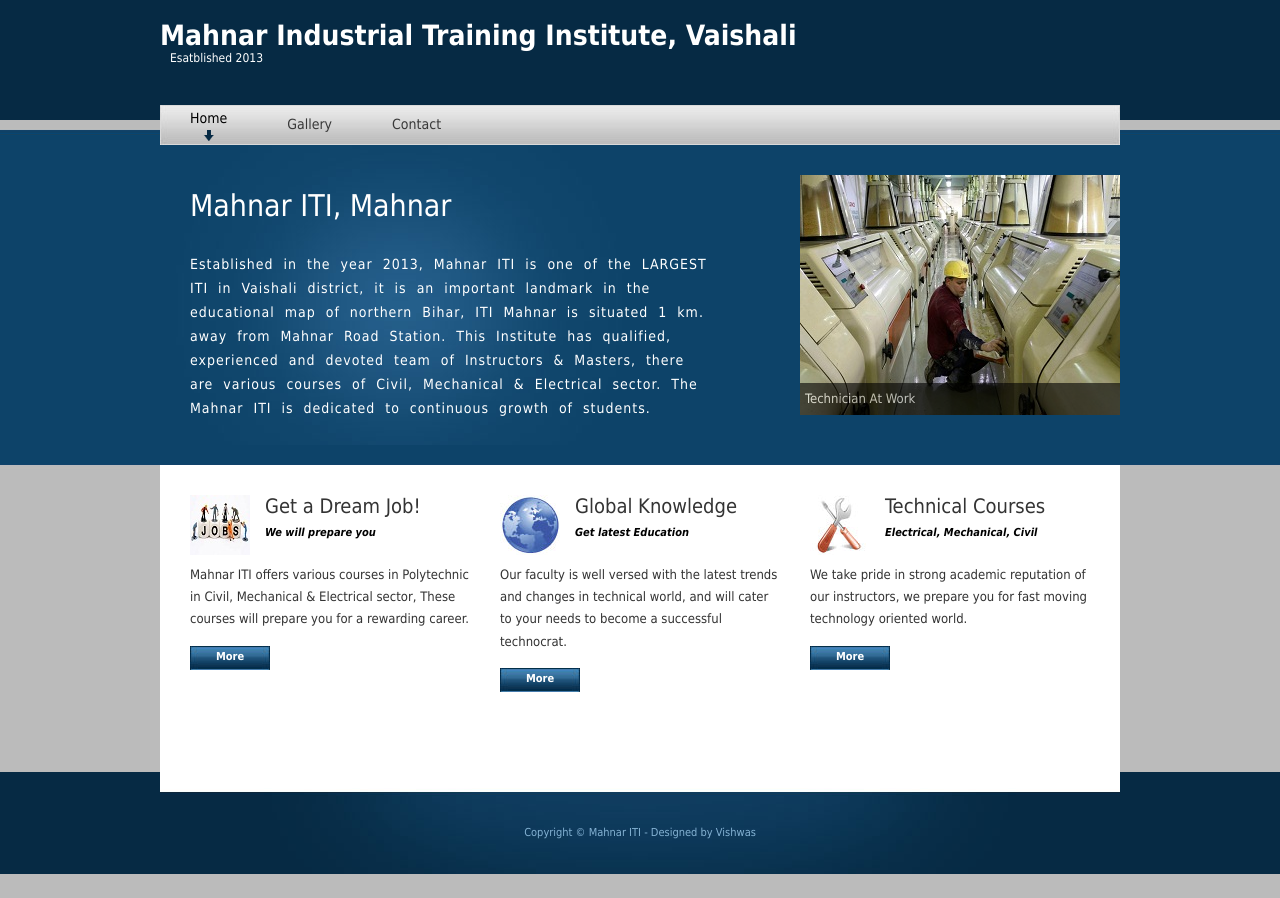
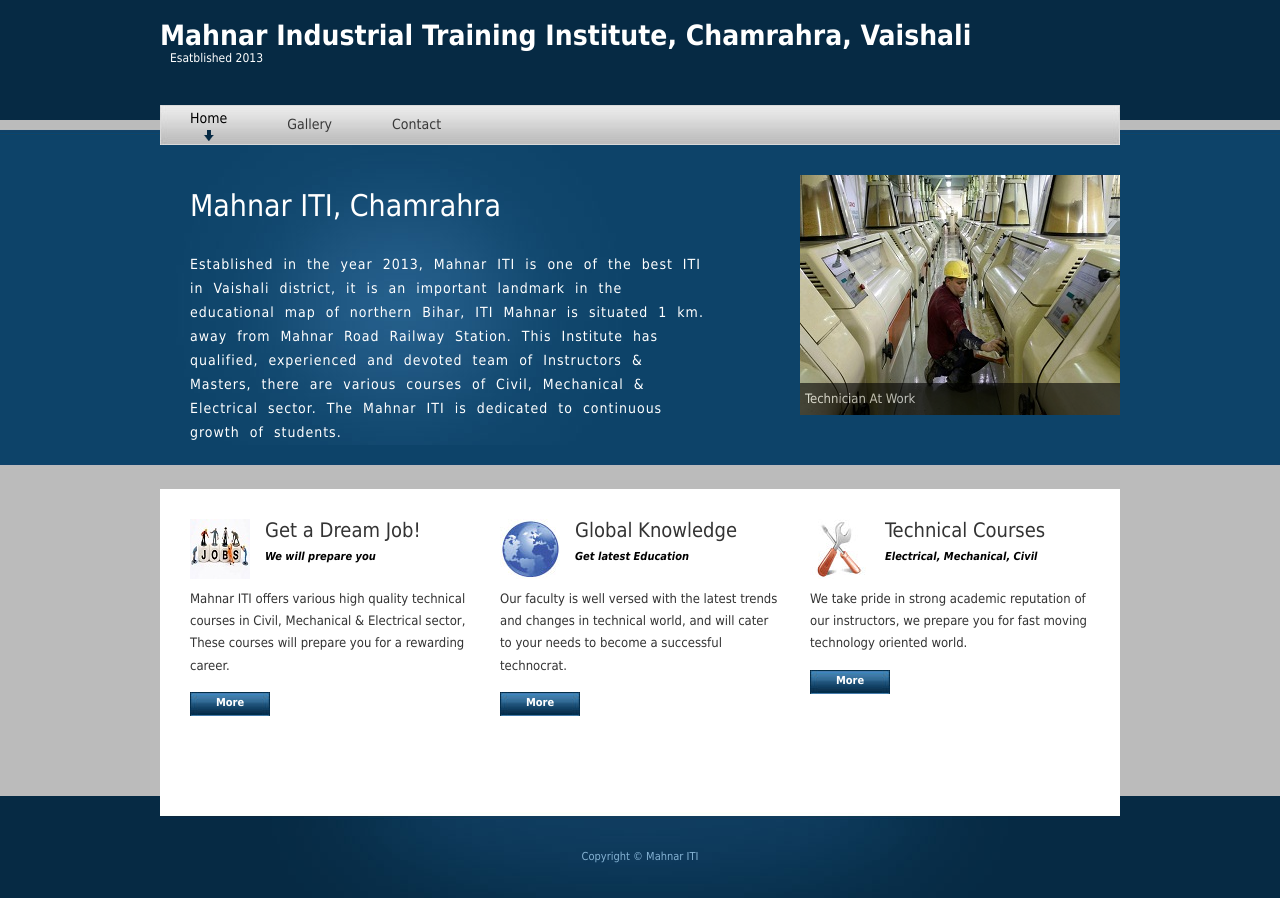
Before and after one commit to vishwaschauhan/githubrepo, a plain HTML site: page index.html in a window 1280 px wide. Before the commit the page ends 874 px from the top, so only its background shows below. Drawn offline with nearby package versions, Linux system fonts and the light colour scheme.

Commit message:
mahnar iti

```diff
--- a/index.html
+++ b/index.html
@@ -46,7 +46,7 @@ $(window).load(function() {
 <div id="templatemo_wrapper">
 	<div id="templatemo_header">
 
-        <div id="site_title"><h1><a href="http://mahnariti.com/" > Mahnar Industrial Training Institute, Vaishali </a><span>Esatblished 2013</span></h1></div>
+        <div id="site_title"><h1><a href="http://mahnariti.com/" > Mahnar Industrial Training Institute, Chamrahra, Vaishali </a><span>Esatblished 2013</span></h1></div>
 
 
         <div class="cleaner"></div>
@@ -64,9 +64,9 @@ $(window).load(function() {
     <div id="templatemo_middle">
 
     	<div id="intro">
-        	<h2>Mahnar ITI, Mahnar</h2>
-            <p>Established in the year 2013, Mahnar ITI is one of the LARGEST  ITI in Vaishali district, it is an important landmark in the educational map of northern Bihar,
-ITI Mahnar is situated 1 km. away from Mahnar Road Station.
+        	<h2>Mahnar ITI, Chamrahra</h2>
+            <p>Established in the year 2013, Mahnar ITI is one of the best  ITI in Vaishali district, it is an important landmark in the educational map of northern Bihar,
+ITI Mahnar is situated 1 km. away from Mahnar Road Railway Station.
 
 This Institute has qualified, experienced and devoted team of Instructors & Masters, there are various courses of Civil, Mechanical & Electrical sector.
 
@@ -75,7 +75,7 @@ The Mahnar ITI is dedicated to continuous growth of students.</p>
         </div>
 
         <div id="slider">
-            <a href="#"><img src="images/slideshow/01.jpg" alt="" title="Sri Ram Ekwal Singh, Principal" /></a>
+            <a href="#"><img src="images/slideshow/01.jpg" alt="" title="Sri Ram Ekwal Singh, Manager" /></a>
             <a href="#"><img src="images/slideshow/02.jpg" alt="" title="Students At Work" /></a>
             <a href="#"><img src="images/slideshow/03.jpg" alt="" title="Technician At Work" /></a>
             <a href="#"><img src="images/slideshow/04.jpg" alt="" title="Computers " /></a>
@@ -91,7 +91,7 @@ The Mahnar ITI is dedicated to continuous growth of students.</p>
 	            <img src="images/icon1.jpg" alt="Image" />
                 <h2>Get a Dream Job!</h2>
                 <span class="tagline">We will prepare you</span>
-                <p>Mahnar ITI offers various courses in Polytechnic in Civil, Mechanical & Electrical sector, These courses will prepare you for a rewarding career.
+                <p>Mahnar ITI offers various high quality technical courses in Civil, Mechanical & Electrical sector, These courses will prepare you for a rewarding career.
 				</p>
                 <a class="more" href="contact.html">More</a>
         	</div>
@@ -124,8 +124,7 @@ The Mahnar ITI is dedicated to continuous growth of students.</p>
 <div id="templatemo_footer_wrapper">
 	<div id="templatemo_footer">
 
-       Copyright © <a href="#">Mahnar ITI</a> -
-        Designed by <a href="https://www.facebook.com/vishwas.s.chauhan" target="_parent">Vishwas</a>
+       Copyright © <a href="#">Mahnar ITI</a>
 
     </div> <!-- end of footer wrapper -->
 </div> <!-- end of footer -->
```
Also changed, not shown: contact.html (+4 -6 lines), gallery.html (+2 -3 lines), images/map_big.PNG (added).
